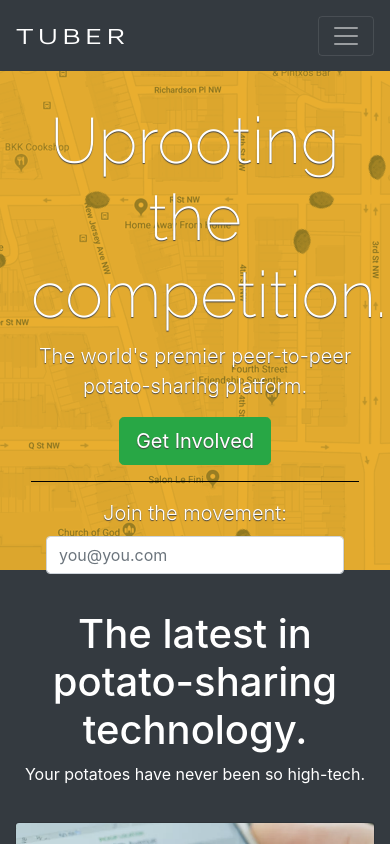
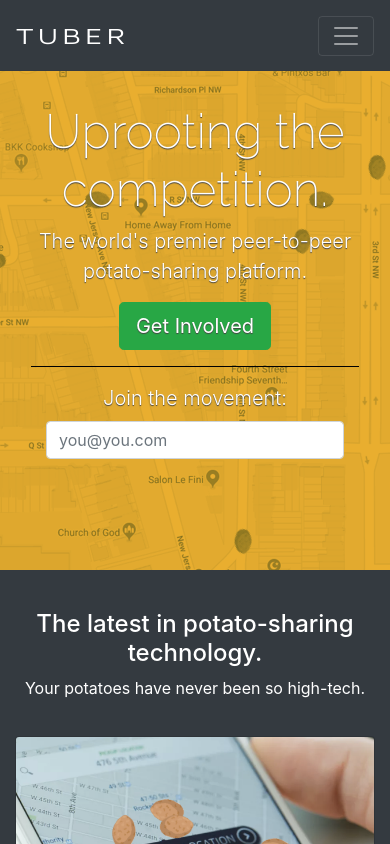
Before and after one commit to natplz/tuber-app-home-page, a plain HTML site: page index.html in a window 390 px wide. Shown: the top 844 px of the page. Drawn offline with nearby package versions, Linux system fonts and the light colour scheme.

Commit message:
Updated mobile responsiveness

```diff
--- a/tuber.css
+++ b/tuber.css
@@ -9,6 +9,10 @@
   --foreground:        #658058;
   --opacity:           0.7;
   --spacing:           0px;
+}
+
+html {
+  font-size:1rem;
 }
 
 body {
@@ -81,6 +85,7 @@ nav a:hover {
   color:white;
   text-shadow: #444 0 1px 1px;
   background:transparent;
+
 }
 #tron{
   height:499px; /*Setting bottom margin and padding to zero don't get rid of 71px of white space at the bottom (unsure why). So I need to set the height to 71px shorter than background images */
@@ -89,11 +94,14 @@ nav a:hover {
   position:relative;
   z-index: 2;
   text-align: center;
+
 }
 #jumboText {
   font-family: "Raleway",sans-serif;
-  font-size:400%;
+  font-size:4rem;
 }
+
+
 hr {
   border-color:black;
 }
@@ -101,6 +109,12 @@ hr {
   text-align:center;
   padding-top:40px;
 }
+
+
+h1 {
+  font-size:2rem;
+}
+
 #aboutSubtitle {
   padding-bottom:20px;
 }
@@ -136,3 +150,21 @@ hr {
   height:250px;
   border: 2px black solid;
 }
+
+
+/*----Media queries------*/
+/*Smartphones (portrait) */
+@media screen and (max-width:420px) {
+  #jumboText {
+    font-size:3rem;
+  }
+  h1 {
+    font-size:1.5rem;
+  }
+  .outerDiv {
+    padding:15px;
+  }
+  .innerDiv {
+    width:280px;
+  }
+}
```
